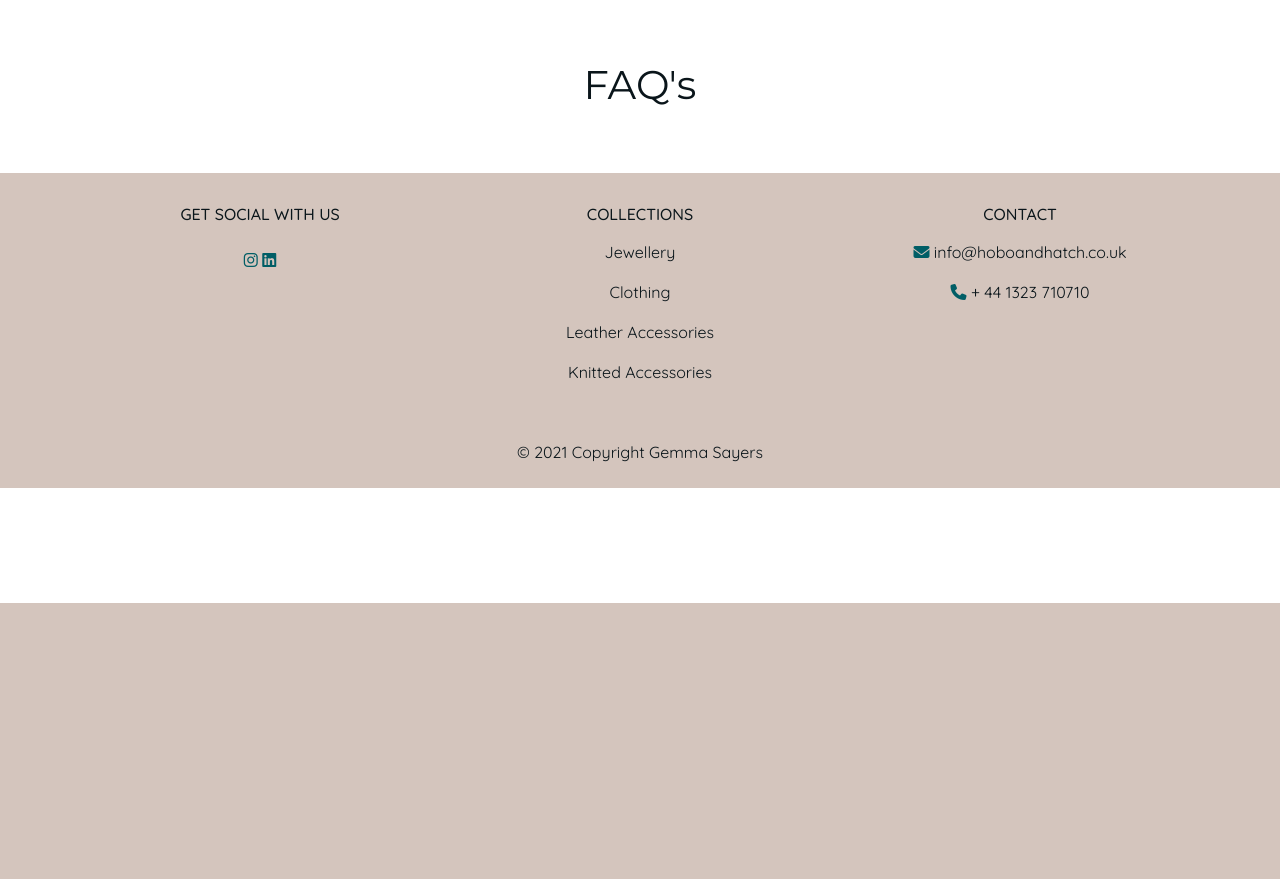
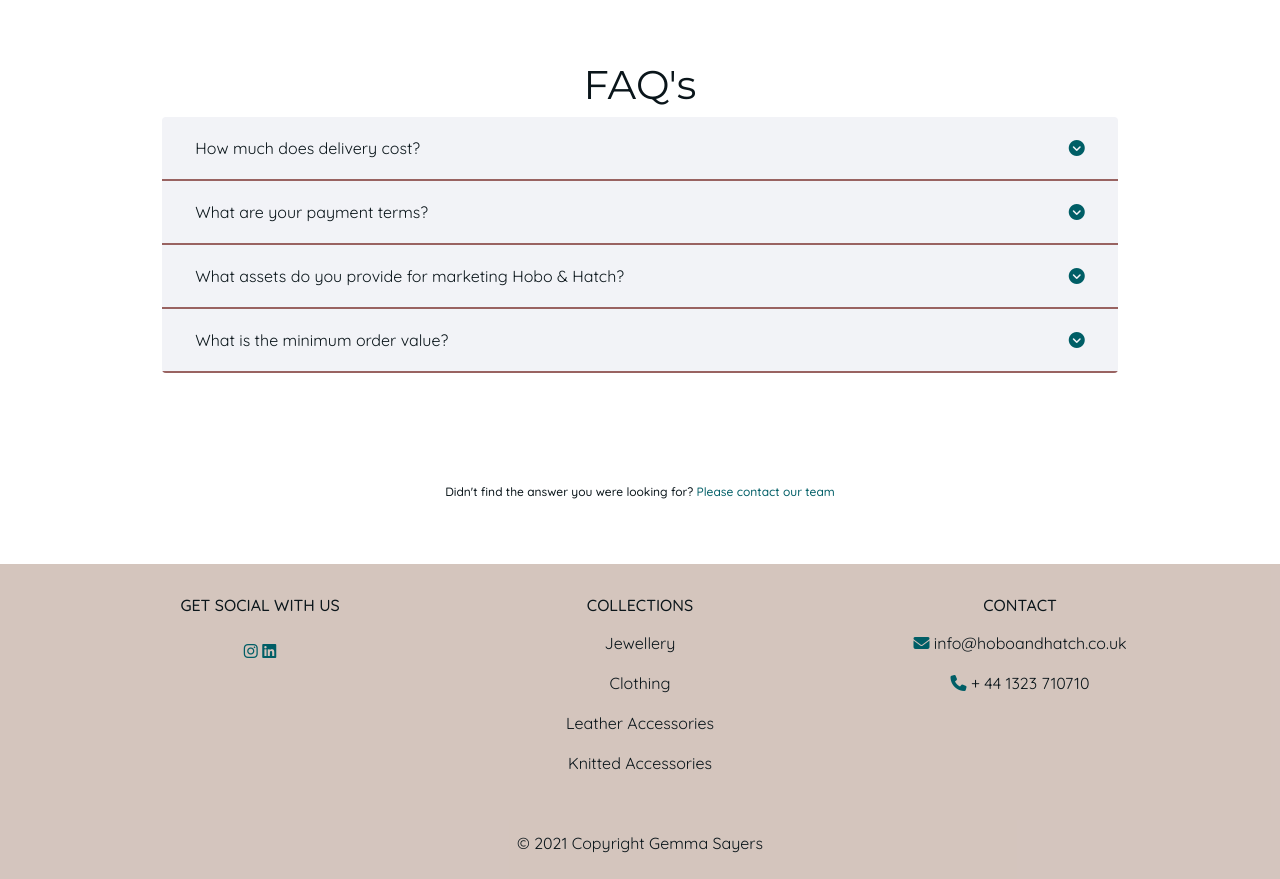
Before and after one commit to GJSayers/hobo-hatch-b2b, a Django app: page /faqs/ in a window 1280 px wide. Shown: the part 197-1076 px from the top of the page. Before the commit the page ends 800 px from the top, so only its background shows below. Run offline with Django 3.2, Linux system fonts and the light colour scheme; data comes from the database, SQL or seed files in the repository; parts of the project's set-up code (start-up, migrations or seed data) failed here and were passed over; some libraries are stand-ins or nearby versions.

Commit message:
Add accordian feature to faq.html, style and populate with faq data

```diff
--- a/about/views.py
+++ b/about/views.py
@@ -1,5 +1,4 @@
-from django.shortcuts import render, get_object_or_404
-from model_utils.managers import InheritanceManager
+from django.shortcuts import render
 from .models import Testimonial
 
 
--- a/faqs/templates/faqs/faqs.html
+++ b/faqs/templates/faqs/faqs.html
@@ -12,13 +12,48 @@
 {% block content %}
 <main class="container justify-content-center index-container">
 
-            <!-- Welcome Section -->
+            <!-- FAQ's Section -->
 
-    <section class="p-2 row welcome-section justify-content-center text-center">
-        <h1 class="page-title title-text">
-            FAQ's
-        </h1>
+    <section class="p-2 row faq-section justify-content-center text-center">
+        <div class="col-12">
+            <h1 class="page-title title-text">
+                FAQ's
+            </h1>
+        </div>
+            <!-- Accordion of faq's -->
 
+        <div class="accordion" id="accordianFaqs">
+
+            {% for faq in faqs %}
+
+                <!-- For each FAQ in the db, create a dropdown in the accordion -->
+
+            <div class="card accordian-card">
+                <div class="card-header accordian-header" id="heading{{ faq.id }}">
+                    <h2 class="mb-0">
+                        <button class="btn btn-link btn-block d-flex justify-content-between" type="button" data-toggle="collapse" data-target="#collapse{{ faq.id }}" aria-expanded="true" aria-controls="collapse{{ faq.id }}">
+
+                            {{ faq.question }}
+                            <span><i class="fas fa-chevron-circle-down"></i></span>
+                        </button>
+                    </h2>
+                </div>
+
+                <div id="collapse{{ faq.id }}" class="collapse" aria-labelledby="heading{{ faq.id }}" data-parent="#accordianFaqs">
+                    <div class="card-body accordian-card-body">
+
+                            {{ faq.answer }}
+
+                    </div>
+                </div>
+            </div>
+            {% endfor %}
+        </div>
+        <div class="col-12 text-center contact-div">
+            <h3 class="contact-text">Didn't find the answer you were looking for?
+                <a class="contact-link" href="#">Please contact our team</a>
+            </h3>
+        </div>
     </section>
 </main>
 {% endblock %}
--- a/faqs/views.py
+++ b/faqs/views.py
@@ -1,8 +1,17 @@
 from django.shortcuts import render
+from .models import Faqs
 
 
 def faqs(request):
     """
     Index Page View
     """
-    return render(request, 'faqs/faqs.html')
+    faqs = Faqs.objects.all()
+
+    context = {
+        'faqs': faqs,
+    }
+
+    print("faqs", faqs)
+
+    return render(request, 'faqs/faqs.html', context)
--- a/static/css/base.css
+++ b/static/css/base.css
@@ -219,6 +219,50 @@ div.carousel-caption {
     padding-bottom: 10%;
 }
 
+/* ------------------------------- FAQ's */
+
+.accordion {
+    width: 85%;
+
+}
+
+.btn-link {
+    color: #0A151A;
+    text
+}
+
+.btn-link:hover,
+.btn:focus,
+.btn-link:focus
+ {
+    color: #005E66;
+    text-decoration: none;
+}
+
+.btn.focus, .btn:focus {
+    box-shadow: none;
+}
+
+.accordian-header {
+    background-color: #F2F3F7;
+    border-bottom: solid 3px #996361;
+}
+
+.accordian-card-body {
+    background-color: none;
+}
+
+.contact-div {
+    padding-top: 10%;
+}
+.contact-link {
+    color: #005E66;
+}
+.contact-text {
+    font-size: 12px;
+}
+
+
 /* ------------------------------- Product Cards */
 
 
```
Also changed, not shown: faqs/urls.py (line endings or trailing spaces).
